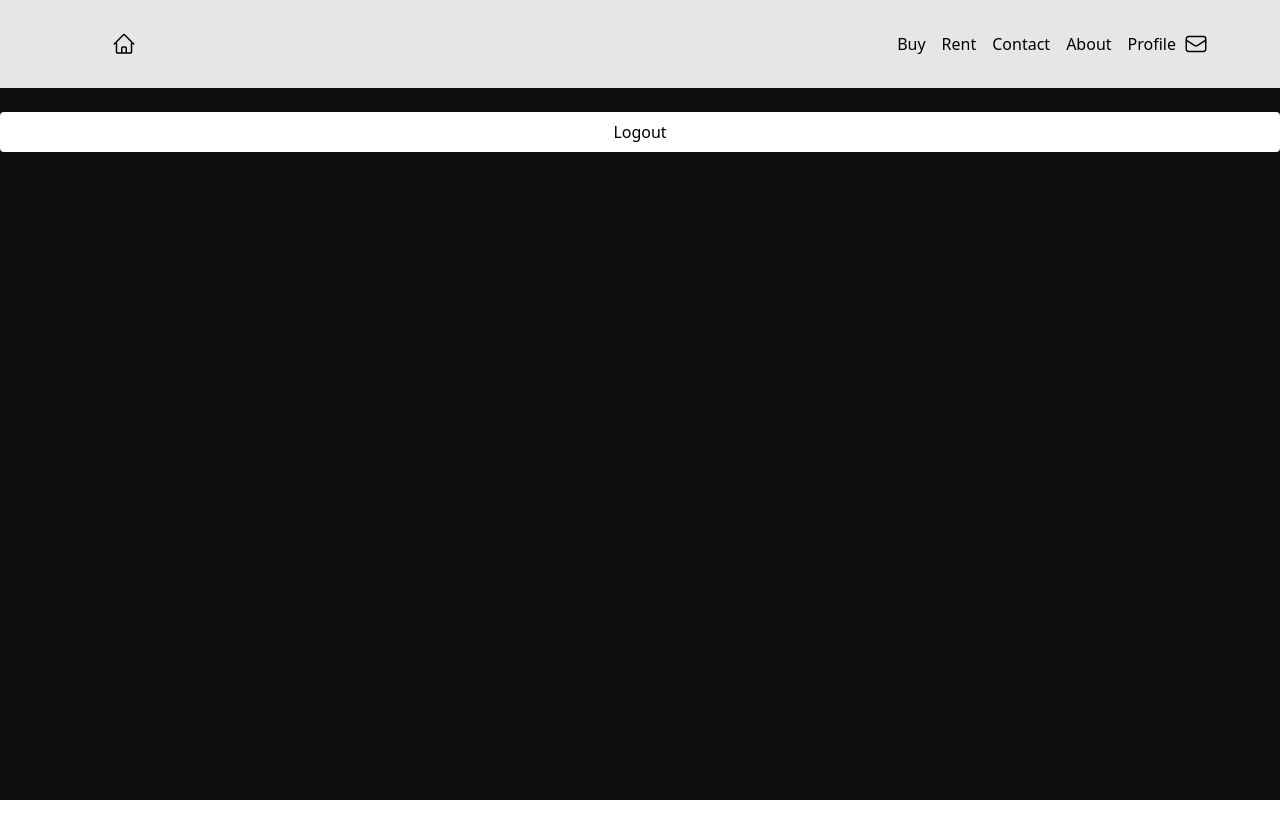
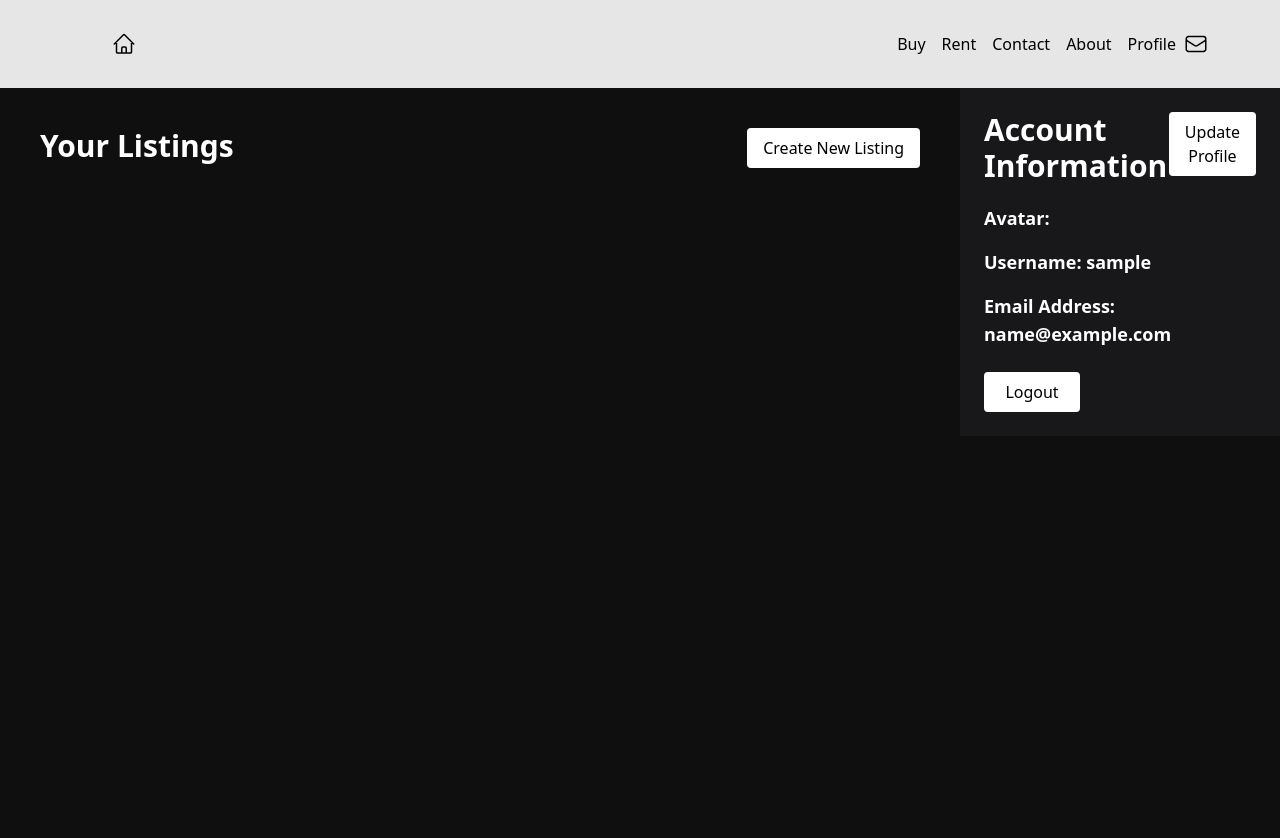
Before and after one commit to HarshitBakrania/HB-Realty, a React (Vite) app in the folder client/: page /user in a window 1280 px wide. Shown: the top 838 px of the page. Before the commit the page ends 800 px from the top, so only its background shows below. Built offline with nearby package versions, Linux system fonts and the light colour scheme; sample sign-in values are in the browser's storage.

Commit message:
user page updated

```diff
--- a/client/src/App.jsx
+++ b/client/src/App.jsx
@@ -21,7 +21,7 @@ function App() {
           <Route path="/signin" element={<SignInPage />} />
           <Route path="/user" element={<UserPage />} />
           <Route path="/user/update" element={<UpdatePage />} />
-          <Route path="/messages" element={<MessagePage />} />
+          <Route path="/user/messages" element={<MessagePage />} />
         </Routes>
       </BrowserRouter>
     </div>
--- a/client/src/components/Button.jsx
+++ b/client/src/components/Button.jsx
@@ -1,6 +1,6 @@
 export default function Button({label, onClick}){
     return(
-        <div className="pt-6">
+        <div>
             <button onClick={onClick} className="bg-white w-full text-black py-2 px-4 rounded">
                 {label}
             </button>
--- a/client/src/routes/MessagePage.jsx
+++ b/client/src/routes/MessagePage.jsx
@@ -13,7 +13,9 @@ export const MessagePage = () =>{
     return (
         <div>
             <NavBar />
-            Message page
+            <div className="bg-background-color text-white h-[100vh]">
+                Messaging page
+            </div>
         </div>
     )
 }
--- a/client/src/routes/UserPage.jsx
+++ b/client/src/routes/UserPage.jsx
@@ -23,9 +23,41 @@ export const UserPage = () =>{
     }
 
     return(
-        <div className="bg-background-color h-[100vh]">
+        <div>
             <NavBar/>
-            <Button label="Logout" onClick={LogoutUser}/>
+            <div className="text-white grid grid-cols-4 bg-background-color h-[100vh]">
+                <div className="col-span-3">
+                    <div className="p-10 flex justify-between">
+                        <div className="text-3xl font-semibold">
+                            Your Listings
+                        </div>
+                        <Button label="Create New Listing" />
+                    </div>
+
+                </div>
+                <div className="col-span-1 bg-secondary-color max-h-max p-6 space-y-5">
+                    <div className="flex justify-between">
+                        <div className="text-3xl font-bold">
+                            Account Information
+                        </div>
+                        <Button label="Update Profile" onClick={() => navigate("/user/update")} />
+                    </div>
+                    <div className="space-y-4">
+                        <div className="text-lg font-semibold">
+                            Avatar:
+                        </div>
+                        <div className="text-lg font-semibold">
+                            Username: {currentUser.username}
+                        </div>
+                        <div className="text-lg font-semibold">
+                            Email Address: {currentUser.email}
+                        </div>
+                        <div className="max-w-24 pt-2">
+                            <Button label="Logout" onClick={LogoutUser} />
+                        </div>
+                    </div>
+                </div>
+            </div>
         </div>
     )
 }
```
Also changed, not shown: 1 other file (tests, documents, lock files or other folders).
